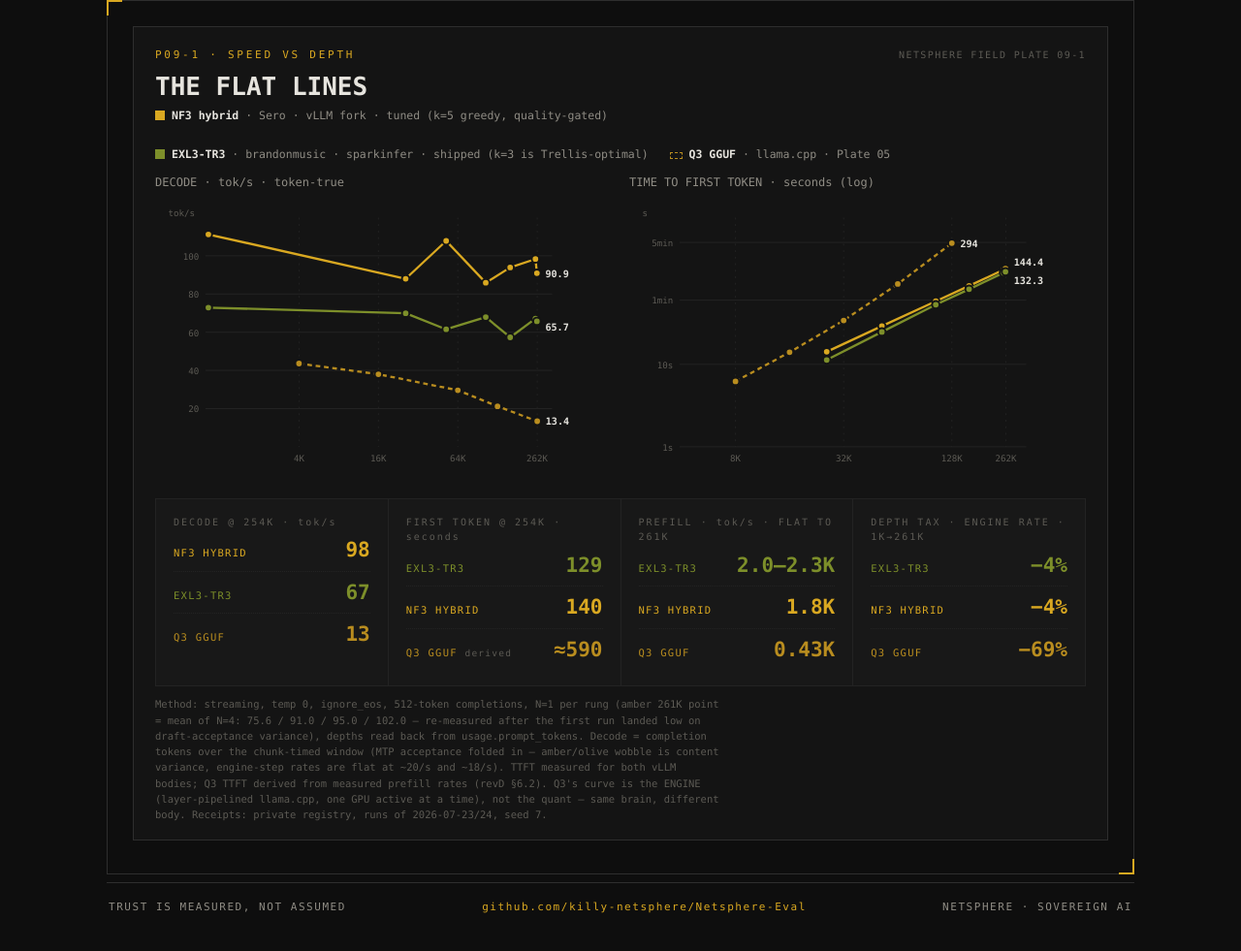
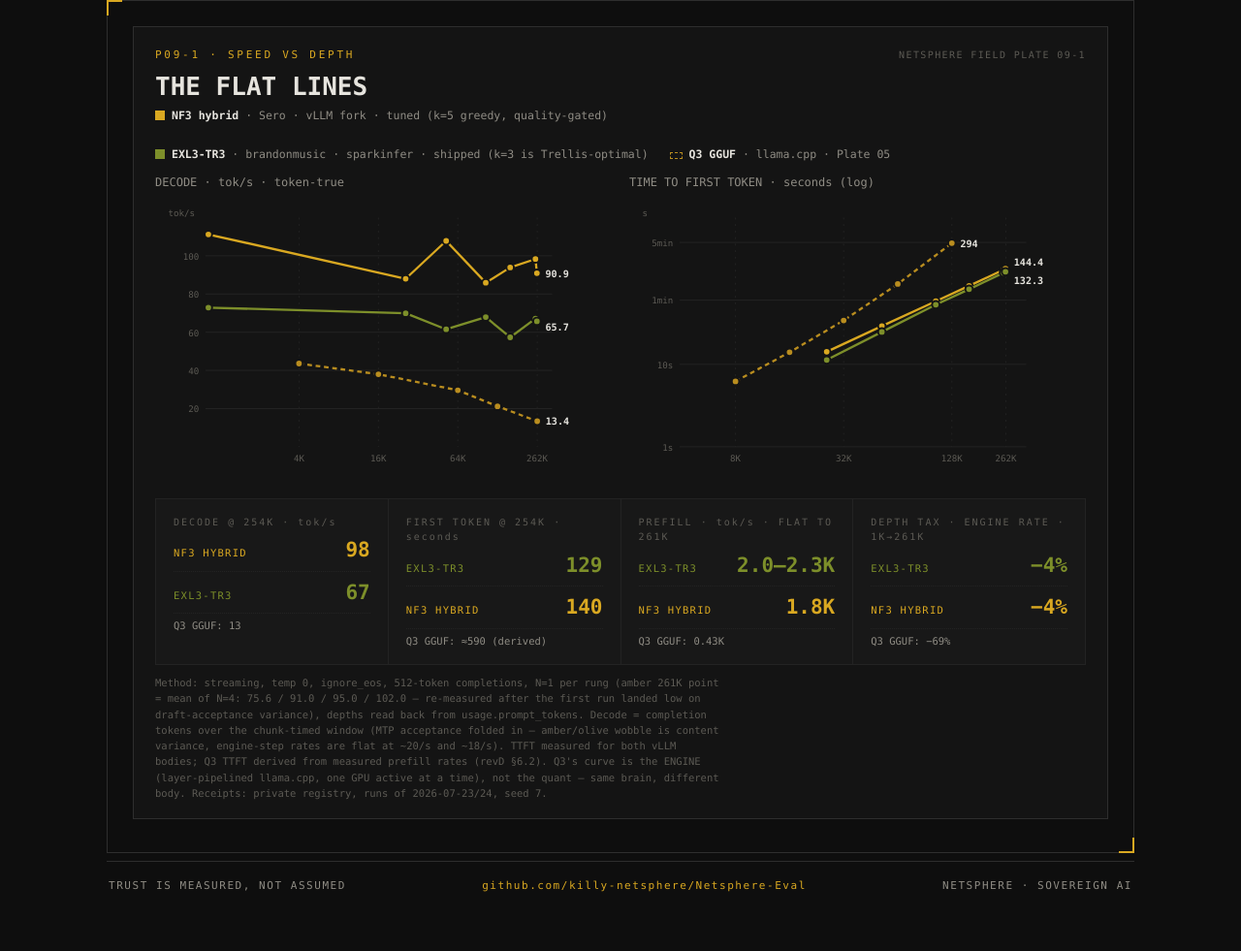
Before and after one commit to killy-netsphere/Netsphere-Eval, a plain HTML site: page docs/plate09-1-ladders.html in a window 1280 px wide. Shown: the part 345-1326 px from the top of the page at 97% size. Drawn offline with Linux system fonts and the light colour scheme.

Commit message:
Plate 09-1: hero cells -> two vLLM bodies ranked large, Q3 as small reference line

```diff
--- a/docs/plate09-1-ladders.html
+++ b/docs/plate09-1-ladders.html
@@ -74,19 +74,19 @@
 <div class="hcell"><div class="k">DECODE @ 254K · tok/s</div>
 <div class="rank"><span class="rm" style="color:var(--hyb)">NF3 HYBRID</span><span class="rv" style="color:var(--hyb)">98</span></div>
 <div class="rank"><span class="rm" style="color:var(--exl)">EXL3-TR3</span><span class="rv" style="color:var(--exl)">67</span></div>
-<div class="rank"><span class="rm" style="color:var(--glm)">Q3 GGUF</span><span class="rv" style="color:var(--glm)">13</span></div></div>
+<div class="n">Q3 GGUF: 13</div></div>
 <div class="hcell"><div class="k">FIRST TOKEN @ 254K · seconds</div>
 <div class="rank"><span class="rm" style="color:var(--exl)">EXL3-TR3</span><span class="rv" style="color:var(--exl)">129</span></div>
 <div class="rank"><span class="rm" style="color:var(--hyb)">NF3 HYBRID</span><span class="rv" style="color:var(--hyb)">140</span></div>
-<div class="rank"><span class="rm" style="color:var(--glm)">Q3 GGUF <i>derived</i></span><span class="rv" style="color:var(--glm)">≈590</span></div></div>
+<div class="n">Q3 GGUF: ≈590 (derived)</div></div>
 <div class="hcell"><div class="k">PREFILL · tok/s · FLAT TO 261K</div>
 <div class="rank"><span class="rm" style="color:var(--exl)">EXL3-TR3</span><span class="rv" style="color:var(--exl)">2.0–2.3K</span></div>
 <div class="rank"><span class="rm" style="color:var(--hyb)">NF3 HYBRID</span><span class="rv" style="color:var(--hyb)">1.8K</span></div>
-<div class="rank"><span class="rm" style="color:var(--glm)">Q3 GGUF</span><span class="rv" style="color:var(--glm)">0.43K</span></div></div>
+<div class="n">Q3 GGUF: 0.43K</div></div>
 <div class="hcell"><div class="k">DEPTH TAX · ENGINE RATE · 1K→261K</div>
 <div class="rank"><span class="rm" style="color:var(--exl)">EXL3-TR3</span><span class="rv" style="color:var(--exl)">−4%</span></div>
 <div class="rank"><span class="rm" style="color:var(--hyb)">NF3 HYBRID</span><span class="rv" style="color:var(--hyb)">−4%</span></div>
-<div class="rank"><span class="rm" style="color:var(--glm)">Q3 GGUF</span><span class="rv" style="color:var(--glm)">−69%</span></div></div>
+<div class="n">Q3 GGUF: −69%</div></div>
 </div>
 <p class="footnote">Method: streaming, temp 0, ignore_eos, 512-token completions, N=1 per rung (amber 261K point = mean of N=4: 75.6 / 91.0 / 95.0 / 102.0 — re-measured after the first run landed low on draft-acceptance variance), depths read back from usage.prompt_tokens. Decode = completion tokens over the chunk-timed window (MTP acceptance folded in — amber/olive wobble is content variance, engine-step rates are flat at ~20/s and ~18/s). TTFT measured for both vLLM bodies; Q3 TTFT derived from measured prefill rates (revD §6.2). Q3's curve is the ENGINE (layer-pipelined llama.cpp, one GPU active at a time), not the quant — same brain, different body. Receipts: private registry, runs of 2026-07-23/24, seed 7.</p>
   </section>
```
